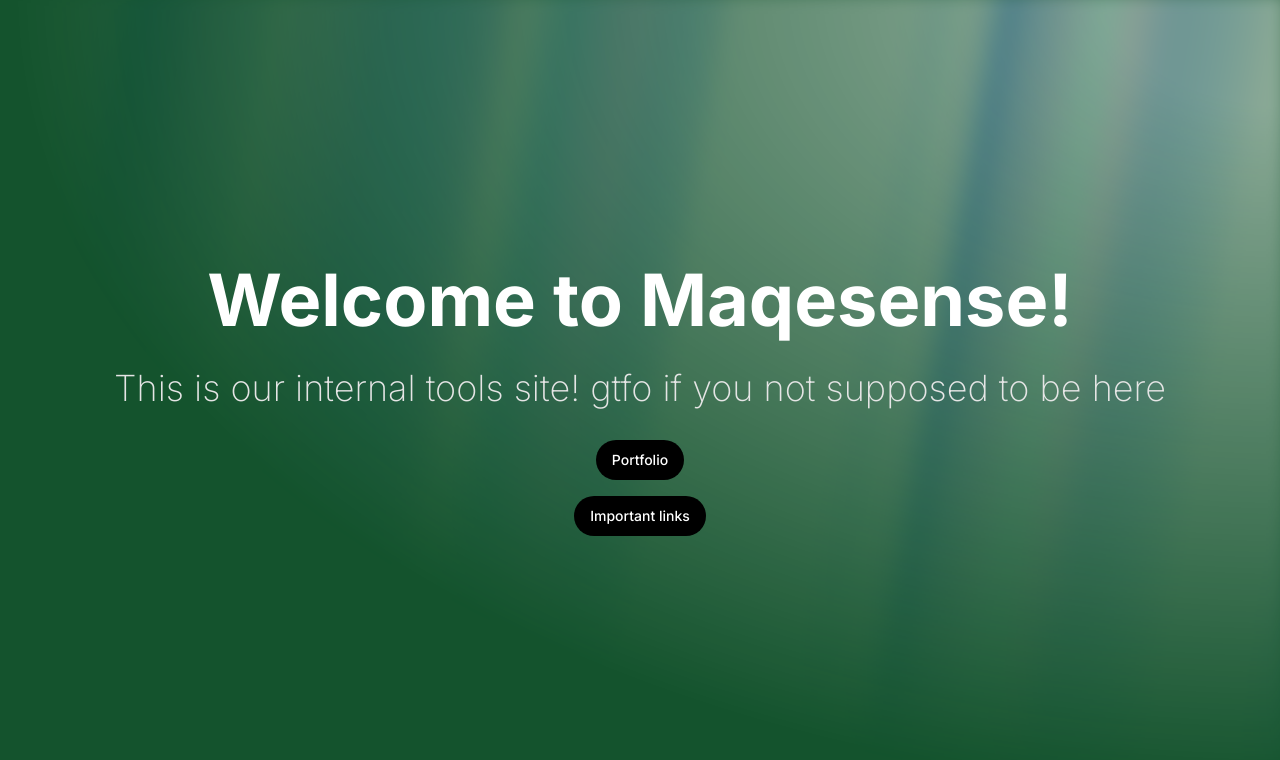
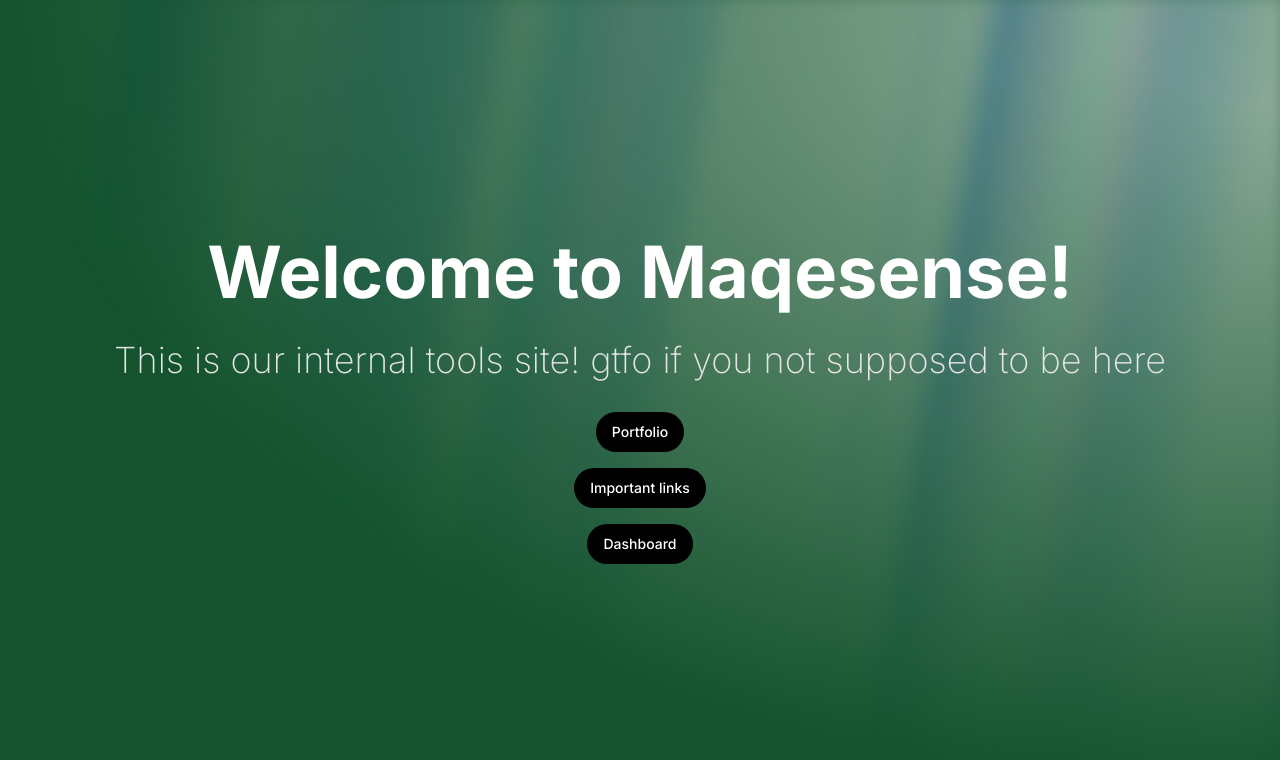
Before and after one commit to Elgius/Maqesense-portfolio, a Next.js app: page / in a window 1280 px wide. Shown: the top 760 px of the page. Built offline with nearby package versions, Linux system fonts and the light colour scheme.

Commit message:
RC build 1

```diff
--- a/src/app/page.tsx
+++ b/src/app/page.tsx
@@ -36,6 +36,11 @@ export default function Home() {
             Important links
           </Button>
         </Link>
+        <Link href="http://localhost:5173/">
+          <Button className="bg-black dark:bg-white rounded-full w-fit text-white dark:text-black px-4 py-2">
+            Dashboard
+          </Button>
+        </Link>
       </motion.div>
     </AuroraBackground>
     // </main>
```
